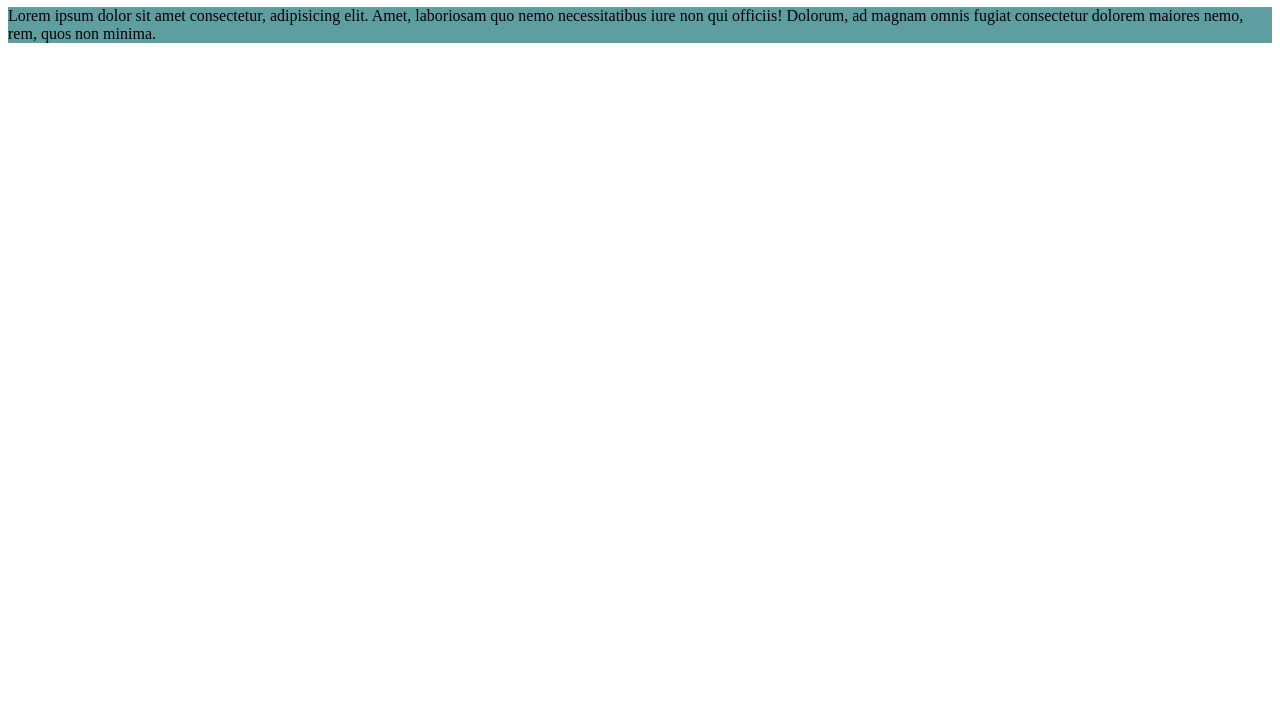
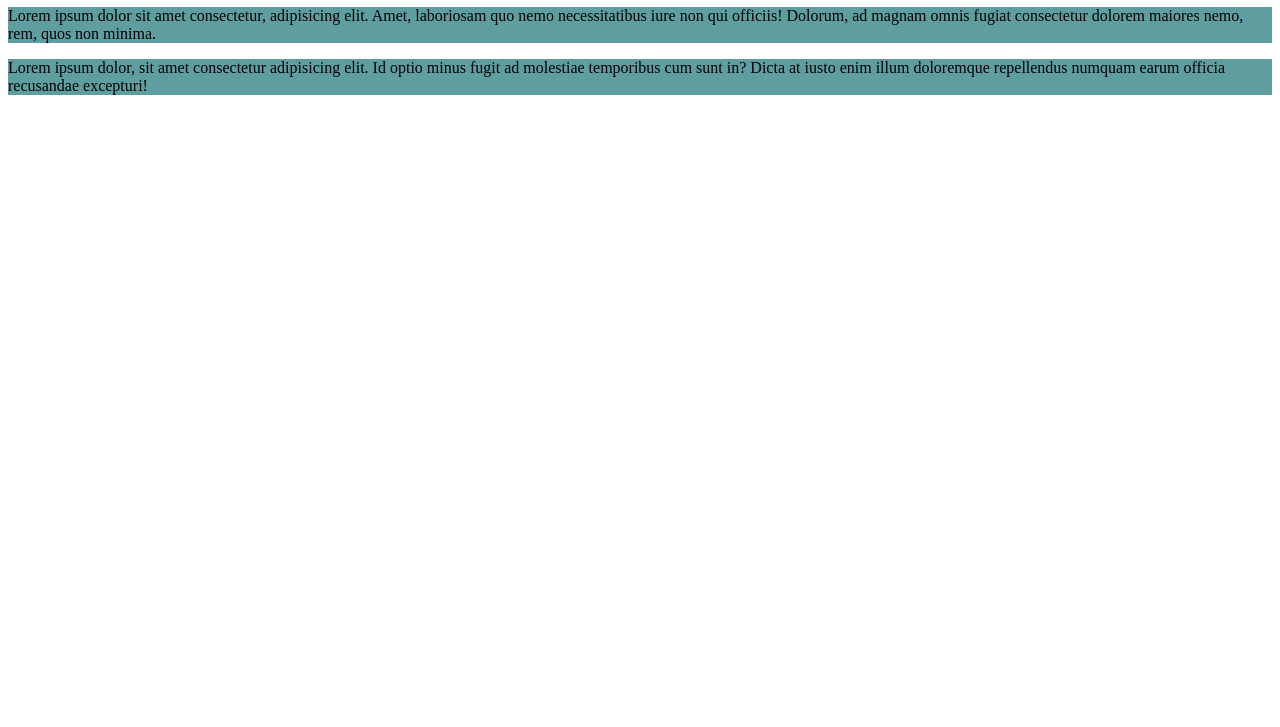
Before and after one commit to GuillaumeWilliam/exemple_git, a plain HTML site: page index.html in a window 1280 px wide. Shown: the part 73-800 px from the top of the page. Drawn offline with Linux system fonts and the light colour scheme.

Commit message:
add new p && modified css

```diff
--- a/index.html
+++ b/index.html
@@ -10,5 +10,6 @@
 <body>
     <h1>Exemple sur git</h1>
     <p>Lorem ipsum dolor sit amet consectetur, adipisicing elit. Amet, laboriosam quo nemo necessitatibus iure non qui officiis! Dolorum, ad magnam omnis fugiat consectetur dolorem maiores nemo, rem, quos non minima.</p>
+    <p>Lorem ipsum dolor, sit amet consectetur adipisicing elit. Id optio minus fugit ad molestiae temporibus cum sunt in? Dicta at iusto enim illum doloremque repellendus numquam earum officia recusandae excepturi!</p>
 </body>
 </html>
```
